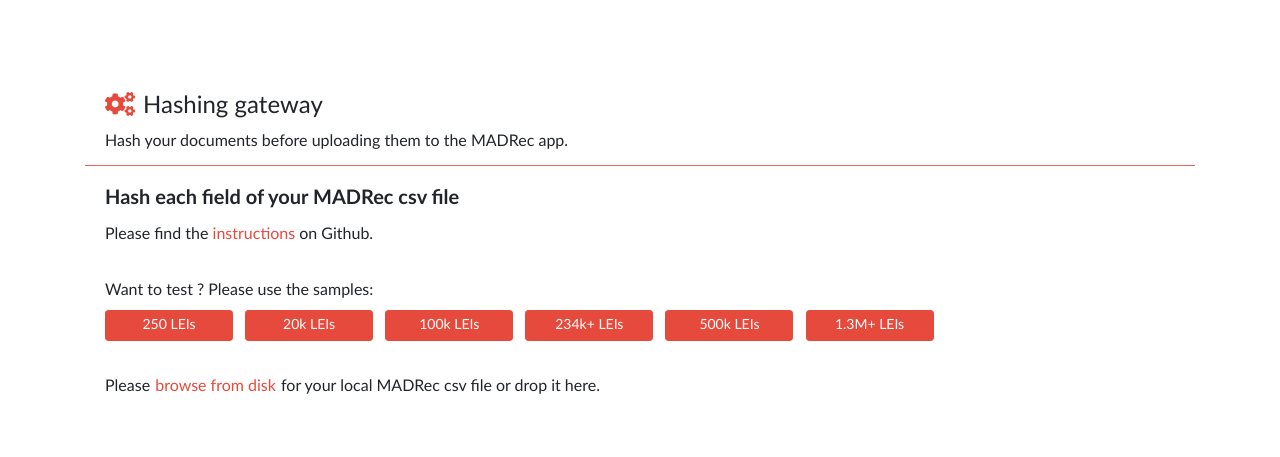
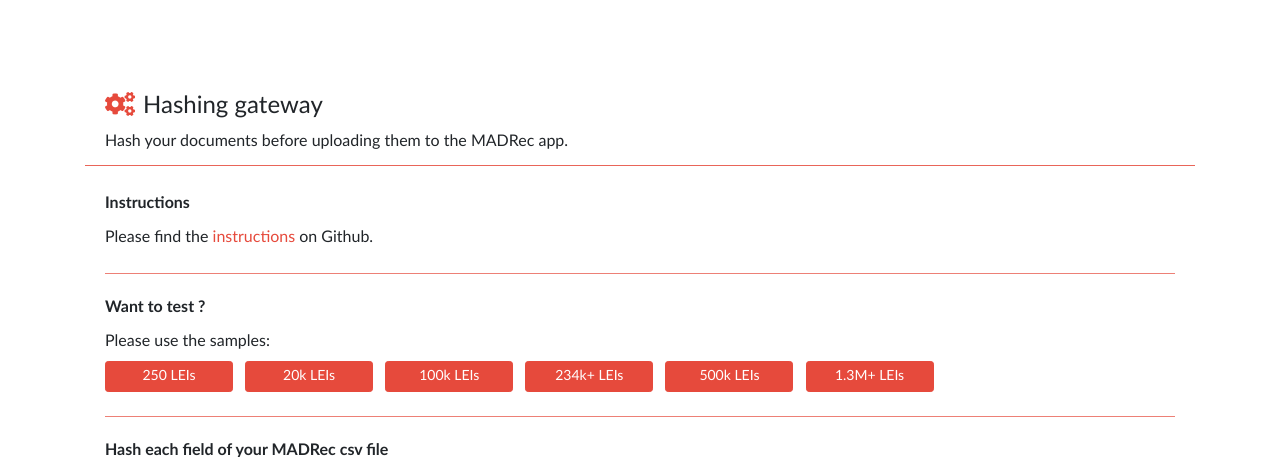
Before and after one commit to secretarium/website, a PHP site: page /madrec-hashing-gateway/index.php in a window 1280 px wide. Shown: the part 65-522 px from the top of the page. Run offline with PHP 8.4, Linux system fonts and the light colour scheme; some web fonts are replaced.

Commit message:
Improve hashing gateway

```diff
--- a/root/madrec-hashing-gateway/index.php
+++ b/root/madrec-hashing-gateway/index.php
@@ -87,13 +87,19 @@
 					<p class="mb-0">Hash your documents before uploading them to the MADRec app.</p>
 				</div>
 				<div class="card-body">
-					<h5 class="card-title">Hash each field of your MADRec csv file</h5>
+					<div class="py-2">
+						<h6 class="card-title">Instructions</h6>
 						<p class="card-text">
 							Please find the
-						<a class="btn-link text-sec" href="https://github.com/Secretarium/MADRec/wiki/Instructions#madrec" target="_blank">instructions</a>
+							<a href="https://github.com/Secretarium/MADRec/wiki/Instructions#madrec"
+								class="btn-link text-sec" target="_blank">instructions</a>
 							on Github.
 						</p>
-					<p class="card-text py-3">Want to test ? Please use the samples:<br />
+					</div>
+					<hr class="my-3 sec" />
+					<div class="py-2">
+						<h6 class="card-title">Want to test ?</h6>
+						<p class="card-text">Please use the samples:<br />
 							<a class="btn btn-sec btn-sm mt-2 mr-2" href="/downloads/sample.250.csv" download="sample.250.csv">250 LEIs</a>
 							<a class="btn btn-sec btn-sm mt-2 mr-2" href="/downloads/sample.20000.csv" download="sample.20000.csv">20k LEIs</a>
 							<a class="btn btn-sec btn-sm mt-2 mr-2" href="/downloads/sample.100000.csv" download="sample.100000.csv">100k LEIs</a>
@@ -101,6 +107,10 @@
 							<a class="btn btn-sec btn-sm mt-2 mr-2" href="/downloads/sample.500000.csv" download="sample.500000.csv">500k LEIs</a>
 							<a class="btn btn-sec btn-sm mt-2 mr-2" href="/downloads/sample.1325966.csv" download="sample.1325966.csv">1.3M+ LEIs</a>
 						</p>
+					</div>
+					<hr class="my-3 sec" />
+					<div class="py-2">
+						<h6 class="card-title">Hash each field of your MADRec csv file</h6>
 						<p v-if="!hasFile" class="card-text">
 							Please
 							<label for="hashing-gateway-csv-file" class="btn btn-link p-0 text-sec">browse from disk</label>
@@ -168,6 +178,7 @@
 									<div v-else class="progress mt-3" style="height: 5px;">
 										<div class="progress-bar no-transition bg-success" role="progressbar" :aria-valuenow="hashingBar.hashed*100.0/rowsCount" aria-valuemin="0" aria-valuemax="100" :style="{'width': `${hashingBar.hashed*100.0/rowsCount}%`}"></div>
 										<div class="progress-bar no-transition bg-secondary" role="progressbar" :aria-valuenow="hashingBar.read*100.0/rowsCount" aria-valuemin="0" aria-valuemax="100" :style="{'width': `${hashingBar.read*100.0/rowsCount}%`}"></div>
+									</div>
 								</div>
 							</div>
 						</div>
```
Lines whose indentation alone changed are shown as unchanged.
